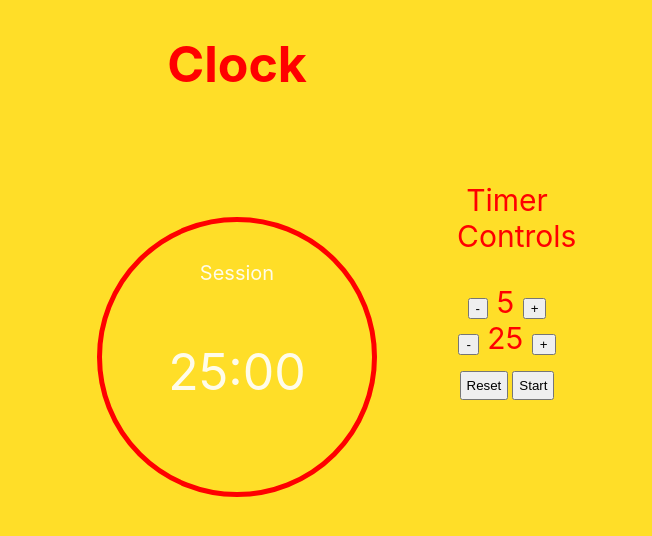
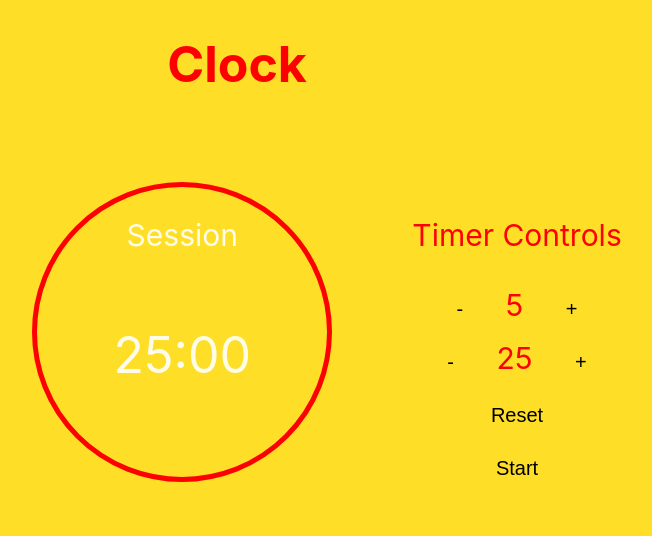
Before and after one commit to kdotelle/pomodoro, a React (Create React App) app: page / in a window 1280 px wide. Shown: the top 536 px of the page, without its empty margins (328-980 px from the left). Built offline with nearby package versions, Linux system fonts and the light colour scheme.

Commit message:
add styling

```diff
--- a/src/App.css
+++ b/src/App.css
@@ -20,7 +20,7 @@ h1 {
 }
 
 #control-wrapper {
-  display: inline-block;
+  display: inline;
   width: 100px;
   height: 100px;
   margin: 15px;
@@ -32,16 +32,24 @@ h1 {
 .controls {
   color: red;
   font-size: 30px;
-  display: block;
+  display: inline-grid;
 }
 
-.controls button:hover {
-  cursor: pointer;
+button {
+  border: white;
+  background-color: #fede27;
+  margin: 2px;
+  font-size: 20px;
+  color: black;
+  margin: 5px 10px;
+  padding: 10px 24px;
+  text-align: center;
+  display: inline-block;
 }
 
-.controls > button {
-  padding: 5px;
-  margin: 15px 2px;
+button:hover {
+  cursor: pointer;
+  box-shadow: 0 8px 16px 0 rgba(0, 0, 0, 0.2), 0 6px 20px 0 rgba(0, 0, 0, 0.19);
 }
 
 .clock {
@@ -50,15 +58,16 @@ h1 {
   border-radius: 50%;
   border-width: 5px;
   margin: 55px;
-  padding: 10px;
+  padding: 20px;
   height: 250px;
   width: 250px;
-  display: inline-block;
+  display: inline-grid;
   color: rgba(255, 255, 255, 0.904);
   font-size: 50px;
 }
 
 .session {
-  font-size: 20px;
+  font-size: 30px;
   color: rgba(255, 255, 255, 0.904);
+  margin-top: 10px;
 }
```
